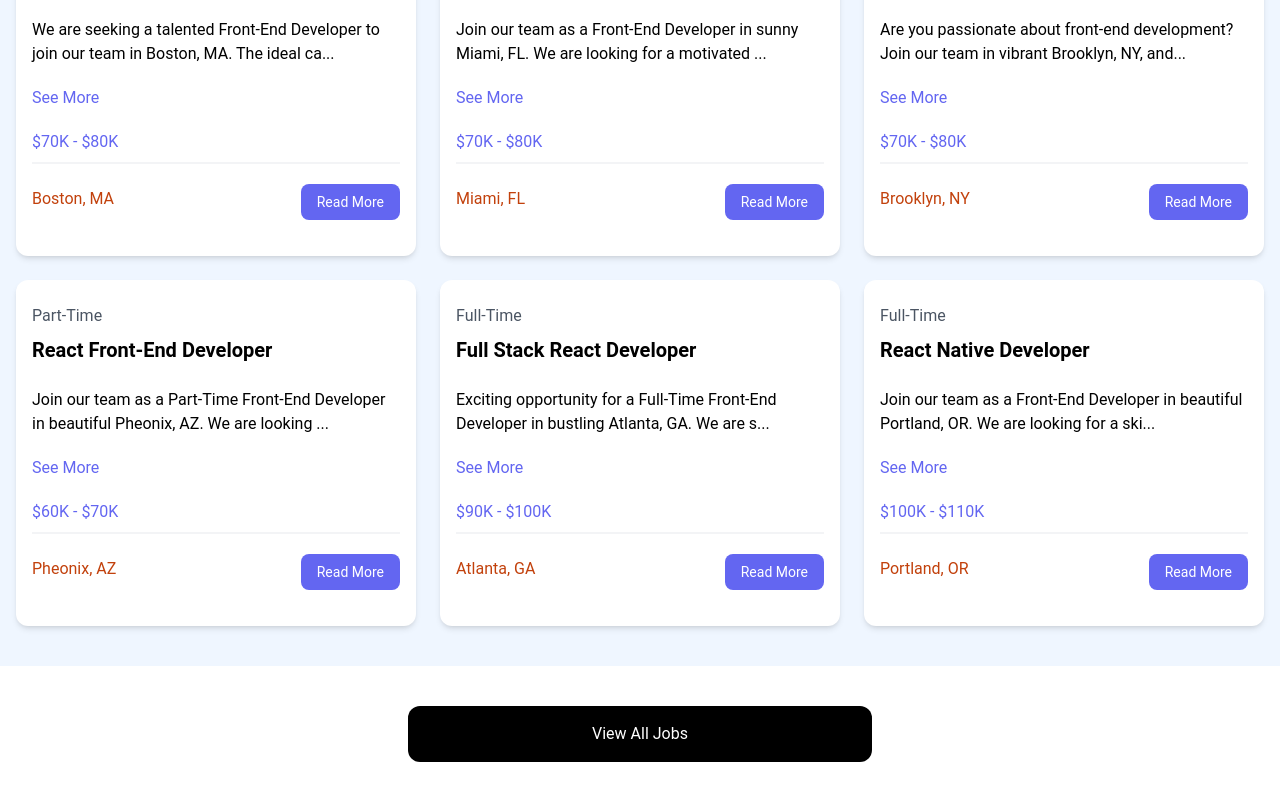
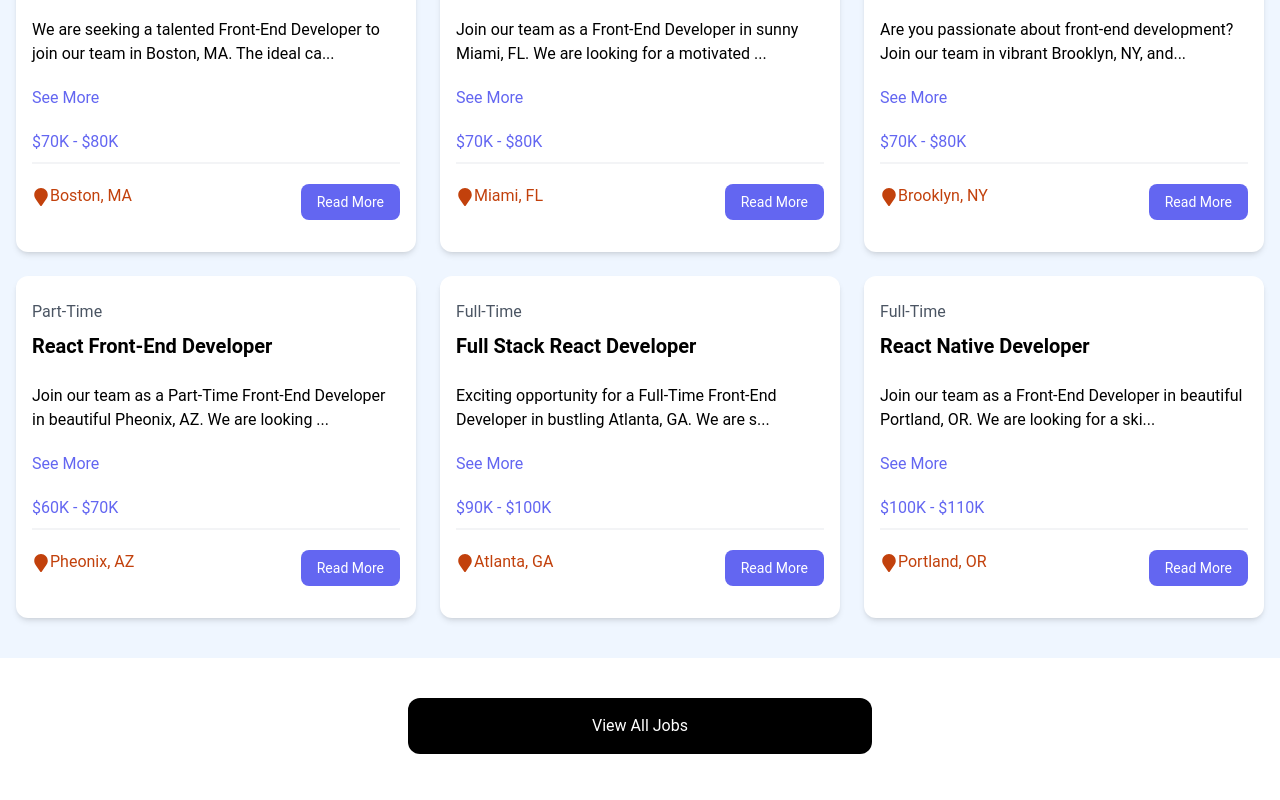
Before and after one commit to nevarwin/React-Project, a React (Vite) app in the folder react-job-site/: page / in a window 1280 px wide. Shown: the part 799-1599 px from the top of the page. Built offline with nearby package versions, Linux system fonts and the light colour scheme.

Commit message:
styling react icon

```diff
--- a/react-job-site/src/components/JobListing.tsx
+++ b/react-job-site/src/components/JobListing.tsx
@@ -1,5 +1,7 @@
 import { useState } from "react";
 import { job } from "../model/job";
+import { IconContext } from "react-icons";
+import { FaMapMarker } from "react-icons/fa";
 
 interface JobListingProp {
   job: job;
@@ -38,8 +40,10 @@ const JobListing: React.FC<JobListingProp> = ({ job }) => {
 
         <div className="flex flex-col justify-between mb-4 lg:flex-row sm:flex-column">
           <div className="mb-3 text-orange-700">
-            <i className="text-lg fa-solid fa-location-dot"></i>
-            {job.location}
+            <IconContext.Provider value={{ className: "inline text-lg" }}>
+              <FaMapMarker />
+              {job.location}
+            </IconContext.Provider>
           </div>
           <a
             href={`/job/${job.id}`}
```
